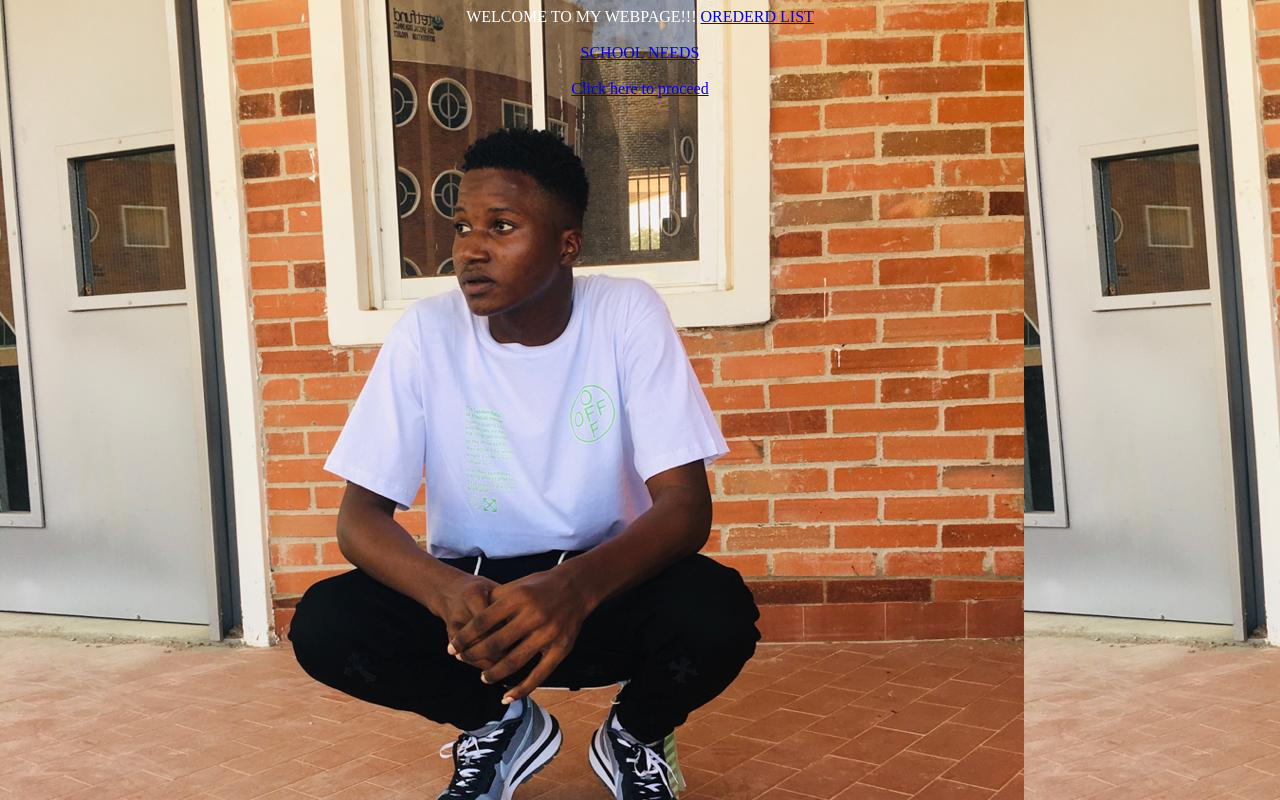
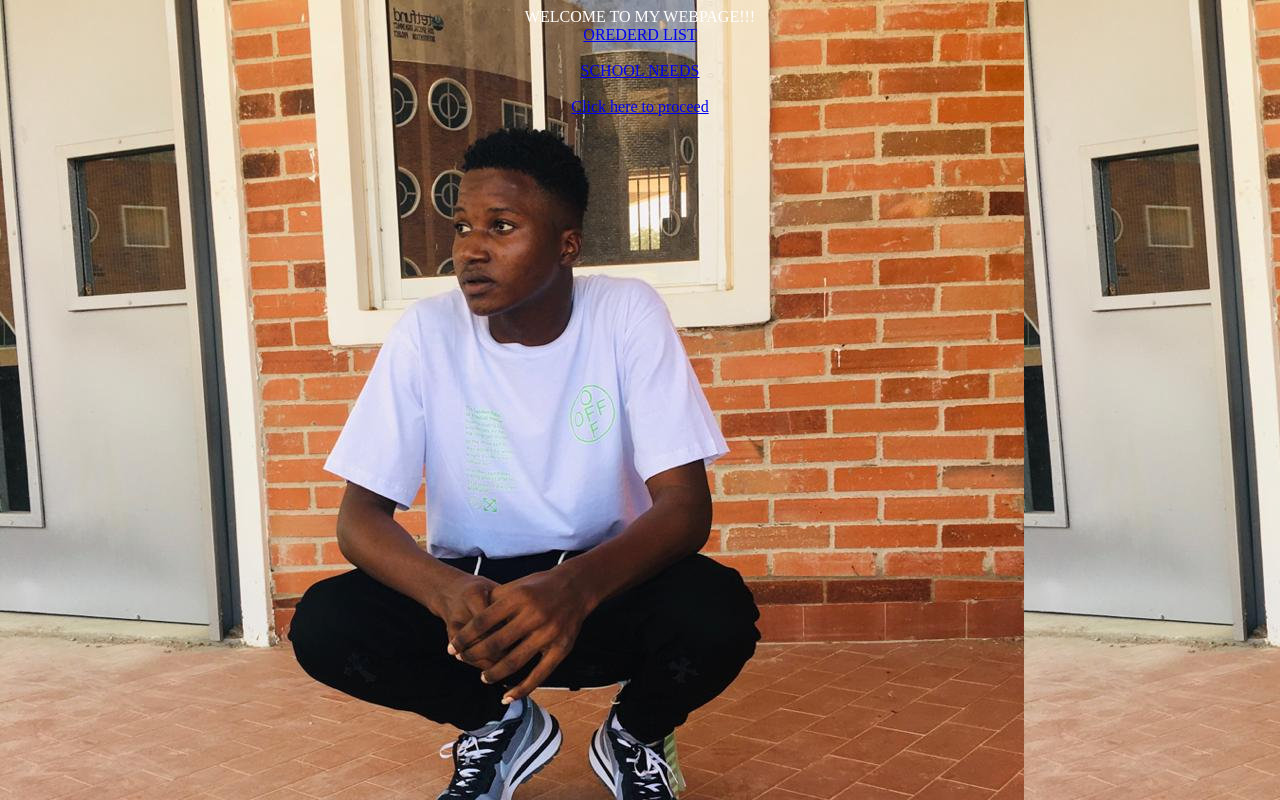
Before and after one commit to sanusi12345/sanusi, a plain HTML site: page index.html in a window 1280 px wide. Drawn offline with Linux system fonts and the light colour scheme.

Commit message:
Update index.html

```diff
--- a/index.html
+++ b/index.html
@@ -6,7 +6,8 @@
 			<title>MY WEBPAGE</title>
 			</head>
 		<body background="IMG-20210428-WA0026.jpg"
-		<h3 align="center"><font color="white"><b></b>WELCOME TO MY WEBPAGE!!!</font></h3>
+
+		<h3 align="center"><font color="white"><b></b>WELCOME TO MY WEBPAGE!!!</font></h3><br>
 	<a href="school need.html"> OREDERD LIST</a><br><br>
 	<a href="reg.html">SCHOOL NEEDS</a><br><br>
 	<a href="school need.html"<font color="white">Click here to proceed</font></a>
```
